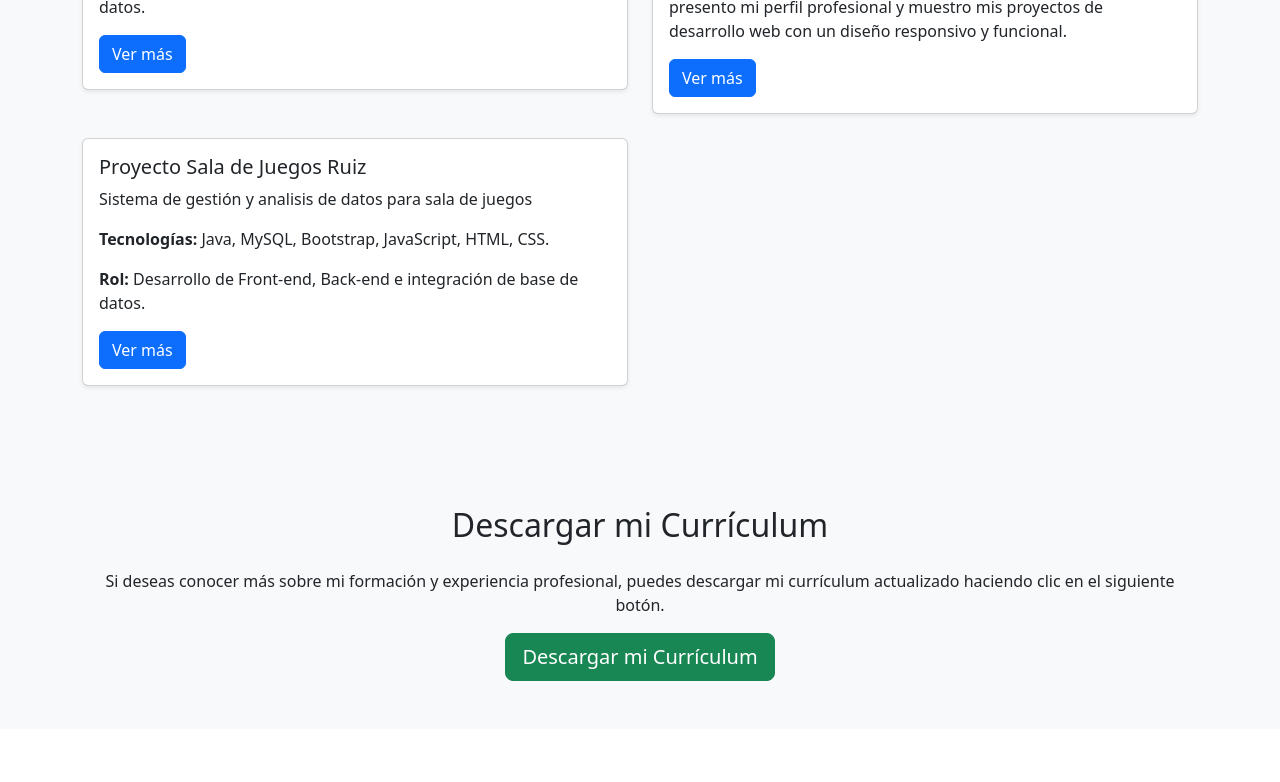
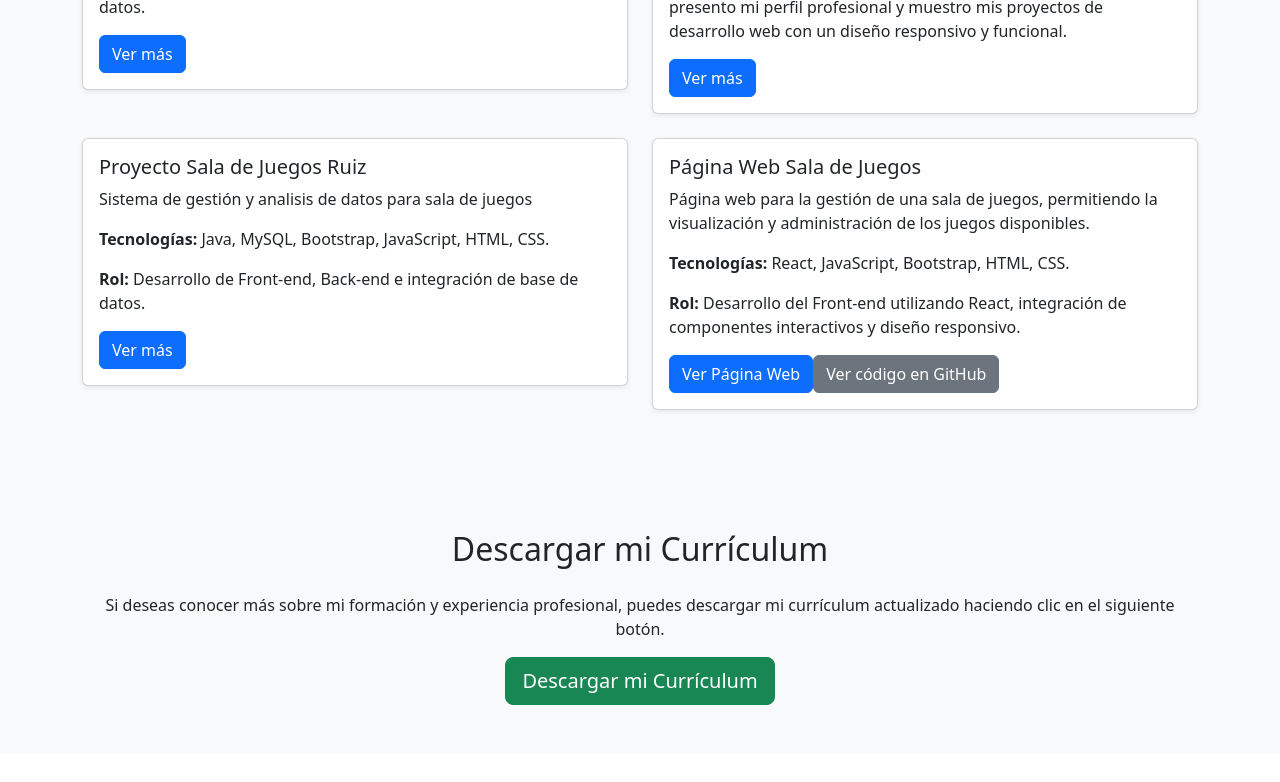
Before and after one commit to Jefernee/Portafolio-Jefernee, a React (Create React App) app: page / in a window 1280 px wide. Shown: the part 2600-3382 px from the top of the page. Built offline with nearby package versions, Linux system fonts and the light colour scheme.

Commit message:
flooter y nuevo proyecto App.js

```diff
--- a/src/App.js
+++ b/src/App.js
@@ -209,7 +209,7 @@ function App() {
               <div className="p-3 shadow-2x1 rounded border custom-style">
                 <h4 className="mb-3">Redes</h4>
                 <ul className="list-unstyled">
-                <li>
+                  <li>
                     <i className="bi bi-router"></i> Cisco Packet Tracer
                   </li>
                   <li>
@@ -590,6 +590,41 @@ function App() {
                 </div>
               </div>
             </div>
+            <div className="col-md-6">
+              <div className="card mb-4 shadow-sm">
+                <div className="card-body">
+                  <h5 className="card-title">Página Web Sala de Juegos</h5>
+                  <p className="card-text">
+                    <p>
+                      Página web para la gestión de una sala de juegos,
+                      permitiendo la visualización y administración de los
+                      juegos disponibles.
+                    </p>
+                    <p>
+                      <strong>Tecnologías:</strong> React, JavaScript,
+                      Bootstrap, HTML, CSS.
+                    </p>
+                    <p>
+                      <strong>Rol:</strong> Desarrollo del Front-end utilizando
+                      React, integración de componentes interactivos y diseño
+                      responsivo.
+                    </p>
+                  </p>
+                  <a
+                    href="https://salajuegosruiz.netlify.app/"
+                    className="btn btn-primary"
+                  >
+                    Ver Página Web
+                  </a>
+                  <a
+                    href="https://github.com/Jefernee/Proyecto-de-Sala-de-juegos"
+                    className="btn btn-secondary ml-2"
+                  >
+                    Ver código en GitHub
+                  </a>
+                </div>
+              </div>
+            </div>
           </div>
         </div>
       </section>
@@ -658,6 +693,8 @@ function App() {
       {/* Footer */}
       <footer className="bg-dark text-white text-center py-3">
         <p>&copy; 2025 Mi Portafolio - Todos los derechos reservados</p>
+        <p>Proyecto realizado por <strong>Jefernee Ruiz</strong></p>
+        <p>Contacto: <a href="mailto:jefernee50@gmail.com">jefernee@gmail.com</a></p>
       </footer>
     </div>
   );
```
